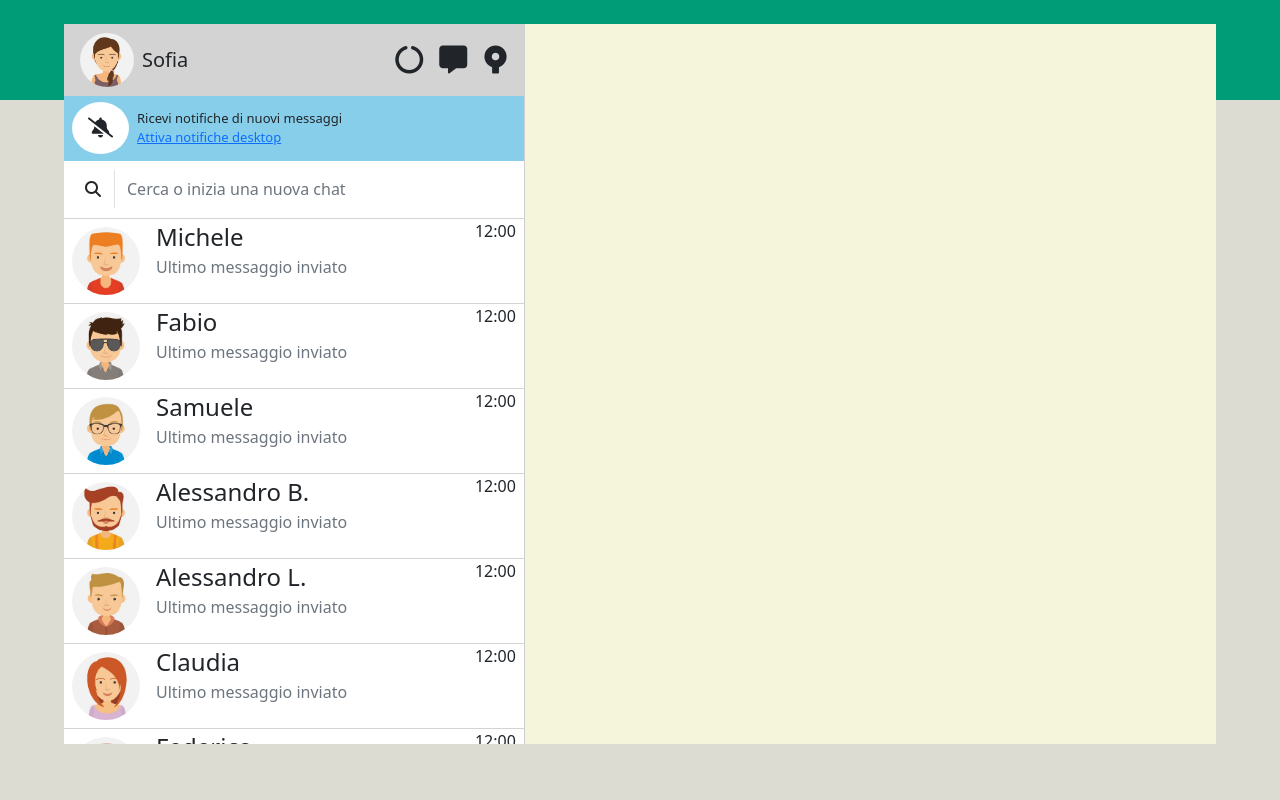
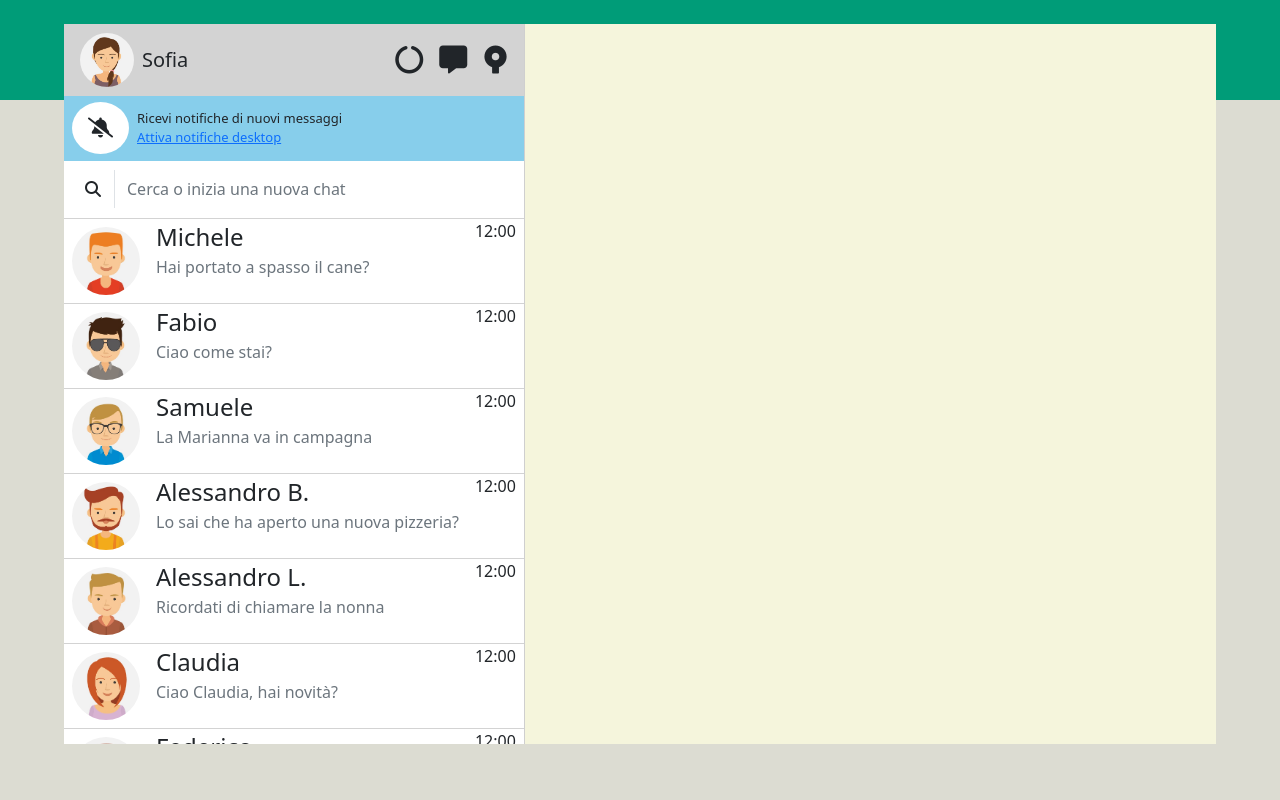
Before and after one commit to albertoBarl/vue-boolzapp, a plain HTML site: page index.html in a window 1280 px wide. Drawn offline with nearby package versions, Linux system fonts and the light colour scheme.

Commit message:
took the last message

```diff
--- a/index.html
+++ b/index.html
@@ -88,7 +88,7 @@
                     <div>
                       <span class="fs-4">{{contacts[index].name}}</span><br />
                       <span class="text-secondary"
-                        >Ultimo messaggio inviato</span
+                        >{{element.messages[0].message}}</span
                       >
                     </div>
                     <div class="position-absolute end-0 me-2">12:00</div>
```
